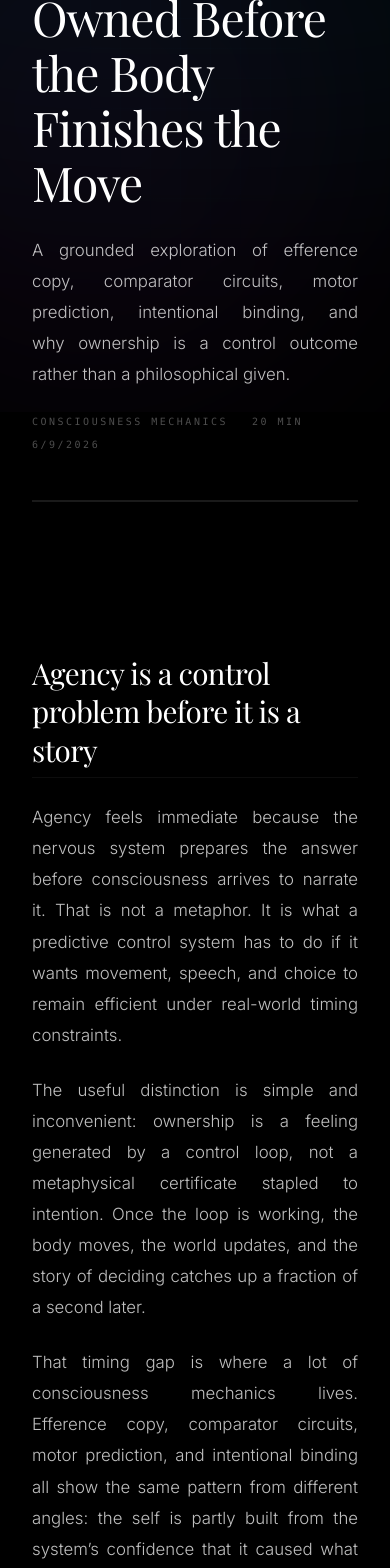
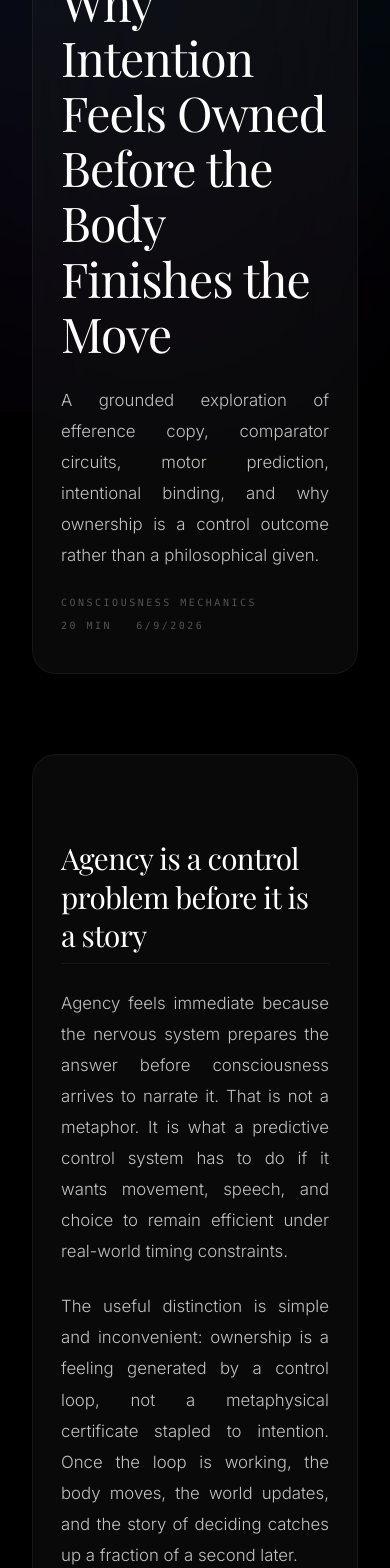
Before and after one commit to mbishopfx/bishoptech-hemisync, a Next.js app: page /blog/agency-is-a-prediction in a window 390 px wide. Shown: the part 432-2000 px from the top of the page. Built offline with nearby package versions, Linux system fonts and the light colour scheme; no server answers; a web font is replaced by a local one.

Commit message:
style: fix footer layout, move Headphones Recommended left, remove redundant notes, and unify blog post page container and padding

```diff
--- a/app/blog/[slug]/page.js
+++ b/app/blog/[slug]/page.js
@@ -88,8 +88,8 @@ export default function BlogPostPage({ params }) {
         <div className="absolute inset-0 cyber-grid opacity-10" />
       </div>
 
-      <main className="landing-shell pt-40 pb-20 px-6 relative z-10">
-        <div className="page-shell space-y-8 max-w-4xl mx-auto research-paper-style">
+      <main className="landing-shell pt-40 pb-20 relative z-10">
+        <div className="mx-auto w-full max-w-4xl space-y-8 px-6 md:px-10 research-paper-style">
           <div className="flex flex-wrap items-center justify-between gap-4 border-b border-white/5 pb-4">
             <Link
               className="inline-flex items-center gap-2 rounded-full border border-white/10 bg-white/5 hover:bg-white/10 px-4 py-2 text-[10px] font-mono uppercase tracking-wider text-white transition-colors"
@@ -122,7 +122,7 @@ export default function BlogPostPage({ params }) {
           </div>
         </div>
       </main>
-      <PublicTrustFooter note="Article readers can review policy, safety, and contact details below." />
+      <PublicTrustFooter />
     </div>
   );
 }
--- a/app/blog/page.js
+++ b/app/blog/page.js
@@ -136,7 +136,7 @@ export default function BlogArchivePage() {
         </section>
       </div>
 
-      <PublicTrustFooter note="Blog readers can review policy, safety, and contact details below." />
+      <PublicTrustFooter />
     </main>
   );
 }
--- a/app/community/page.js
+++ b/app/community/page.js
@@ -694,7 +694,7 @@ export default async function CommunityPage() {
         </div>
       </div>
 
-      <PublicTrustFooter note="Community visitors can review policy, safety, and contact details below." />
+      <PublicTrustFooter />
     </main>
   );
 }
--- a/app/globals.css
+++ b/app/globals.css
@@ -459,17 +459,7 @@ a:hover {
   letter-spacing: 0.05em;
 }
 
-/* Remove blocky nested cards from sections to make text flow continuously */
-.research-paper-style section {
-  background: transparent !important;
-  border: none !important;
-  box-shadow: none !important;
-  padding: 0 !important;
-  margin-top: 2rem !important;
-  margin-bottom: 2rem !important;
-  border-radius: 0 !important;
-  backdrop-filter: none !important;
-}
+
 
 /* High-grade text typography for academic readability */
 .research-paper-style p {
@@ -561,17 +551,7 @@ a:hover {
   margin-bottom: 0 !important;
 }
 
-/* Clean, academic layout for header metadata card */
-.research-paper-style header {
-  background: transparent !important;
-  border: none !important;
-  border-bottom: 2px solid rgba(255, 255, 255, 0.1) !important;
-  border-radius: 0 !important;
-  padding: 0 0 3rem 0 !important;
-  box-shadow: none !important;
-  margin-bottom: 2rem !important;
-  backdrop-filter: none !important;
-}
+
 
 .research-paper-style header h1 {
   font-size: 3rem !important;
--- a/app/page.js
+++ b/app/page.js
@@ -5,6 +5,7 @@ import { motion } from 'framer-motion';
 import { Omnibar } from '@/components/agent/Omnibar';
 import { AgenticAuthModal } from '@/components/auth/AgenticAuthModal';
 import { PublicHeader } from '@/components/layout/PublicHeader';
+import { PublicTrustFooter } from '@/components/layout/PublicTrustFooter';
 import Link from 'next/link';
 import Image from 'next/image';
 import { getSupabaseBrowserClient } from '@/lib/supabase/browser';
@@ -436,24 +437,7 @@ export default function LandingPage() {
 
       </main>
 
-      <footer className="py-12 border-t border-white/5 bg-black/50">
-        <div className="max-w-7xl mx-auto px-10 flex flex-col md:flex-row justify-between items-center gap-8">
-          <div className="flex gap-8 text-[10px] font-mono text-white/20 uppercase tracking-[0.3em]">
-            <span>Calm Audio Sessions</span>
-            <span>Policy, safety, and contact links are in the footer</span>
-            <span>Headphones Recommended</span>
-          </div>
-          <div className="flex flex-wrap gap-6 text-[10px] font-mono text-white/20 uppercase tracking-widest">
-            <Link href="/terms" className="hover:text-white transition-colors">Terms</Link>
-            <Link href="/privacy" className="hover:text-white transition-colors">Privacy</Link>
-            <Link href="/cookies" className="hover:text-white transition-colors">Cookies</Link>
-            <Link href="/ai-disclosure" className="hover:text-white transition-colors">AI Disclosure</Link>
-            <Link href="/health-warning" className="hover:text-white transition-colors">Health Warning</Link>
-            <Link href="/contact" className="hover:text-white transition-colors">Contact</Link>
-            <span>&copy; 2026 Cognistration.com</span>
-          </div>
-        </div>
-      </footer>
+      <PublicTrustFooter />
 
       <AgenticAuthModal
         isOpen={isAuthModalOpen}
--- a/components/layout/PublicTrustFooter.jsx
+++ b/components/layout/PublicTrustFooter.jsx
@@ -10,13 +10,13 @@ const trustLinks = [
   { href: '/contact', label: 'Contact' }
 ];
 
-export function PublicTrustFooter({ note = 'Policy, safety, and contact links are available here.' }) {
+export function PublicTrustFooter() {
   return (
     <footer className="border-t border-white/5 bg-black/50 py-12">
       <div className="mx-auto flex w-full max-w-7xl flex-col items-center justify-between gap-8 px-10 md:flex-row">
         <div className="flex flex-wrap gap-8 text-[10px] font-mono uppercase tracking-[0.3em] text-white/20">
           <span>Calm Audio Sessions</span>
-          <span>{note}</span>
+          <span>Headphones Recommended</span>
         </div>
         <div className="flex flex-wrap gap-6 text-[10px] font-mono uppercase tracking-widest text-white/20">
           {trustLinks.map((link) => (
```
